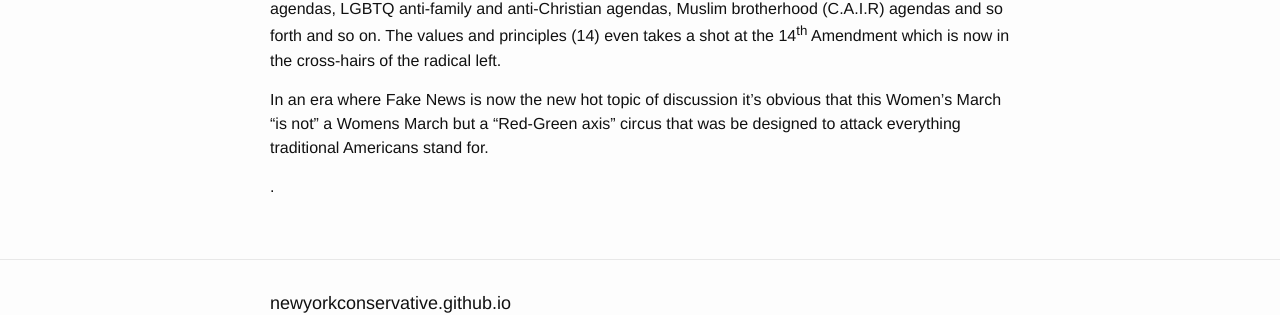
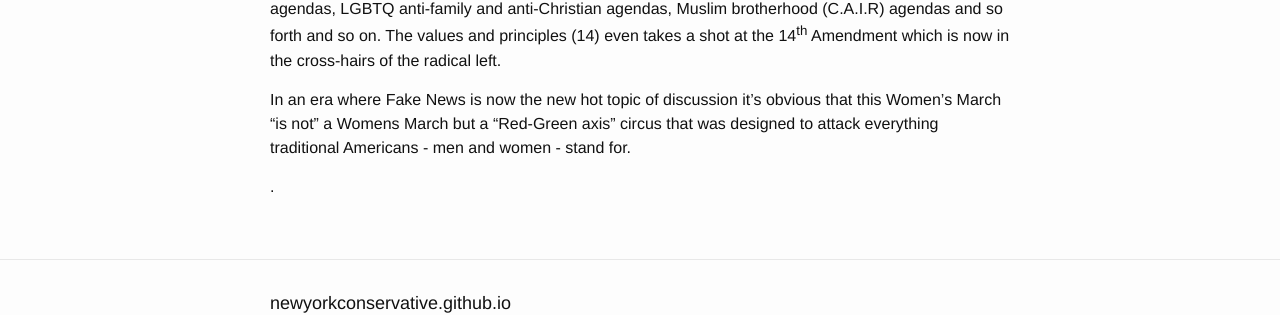
Before and after one commit to newyorkconservative/newyorkconservative.github.io, a Jekyll site: the page built from _posts/2017-01-19-fake-news-not-a-womans-march-the-red-green-axis.md, in a window 1280 px wide. Shown: the part 1210-1525 px from the top of the page. Built offline with Jekyll 4.4.1, drawn with Linux system fonts in a browser that asks for light colours.

Commit message:
Syncing _posts/2017-01-19-fake-news-not-a-womans-march-the-red-green-axis.md from WordPress at https://www.newyorkconservative.com (America is back and so is the New York Conservative) - wpghs

```diff
--- a/_posts/2017-01-19-fake-news-not-a-womans-march-the-red-green-axis.md
+++ b/_posts/2017-01-19-fake-news-not-a-womans-march-the-red-green-axis.md
@@ -25,6 +25,6 @@ The first principle is something all Americans of good will can agree with,”na
 
 But then the principles quickly go off the rails and provide the “who’s who” of radical left wing causes, many promoting violence - identify/fringe politics ( see 3), anti-family (see 2), anti-Christian (see 2), anti-American, anti-Police(see 4/5), pro-Abortion(see 6) – in almost every single one of the values/principles listed one can remove the word “women” and quickly find a radical left wing cause wrapped up as a woman’s issue – illegal immigration, unfettered third world immigration, communist and socialist agendas, LGBTQ anti-family and anti-Christian agendas, Muslim brotherhood (C.A.I.R) agendas and so forth and so on. The values and principles (14) even takes a shot at the 14<sup>th</sup> Amendment which is now in the cross-hairs of the radical left.
 
-In an era where Fake News is now the new hot topic of discussion it’s obvious that this Women’s March "is not" a Womens March but a “Red-Green axis” circus that was be designed to attack everything traditional Americans stand for.
+In an era where Fake News is now the new hot topic of discussion it’s obvious that this Women’s March "is not" a Womens March but a “Red-Green axis” circus that was designed to attack everything traditional Americans - men and women - stand for.
 
 .
```
